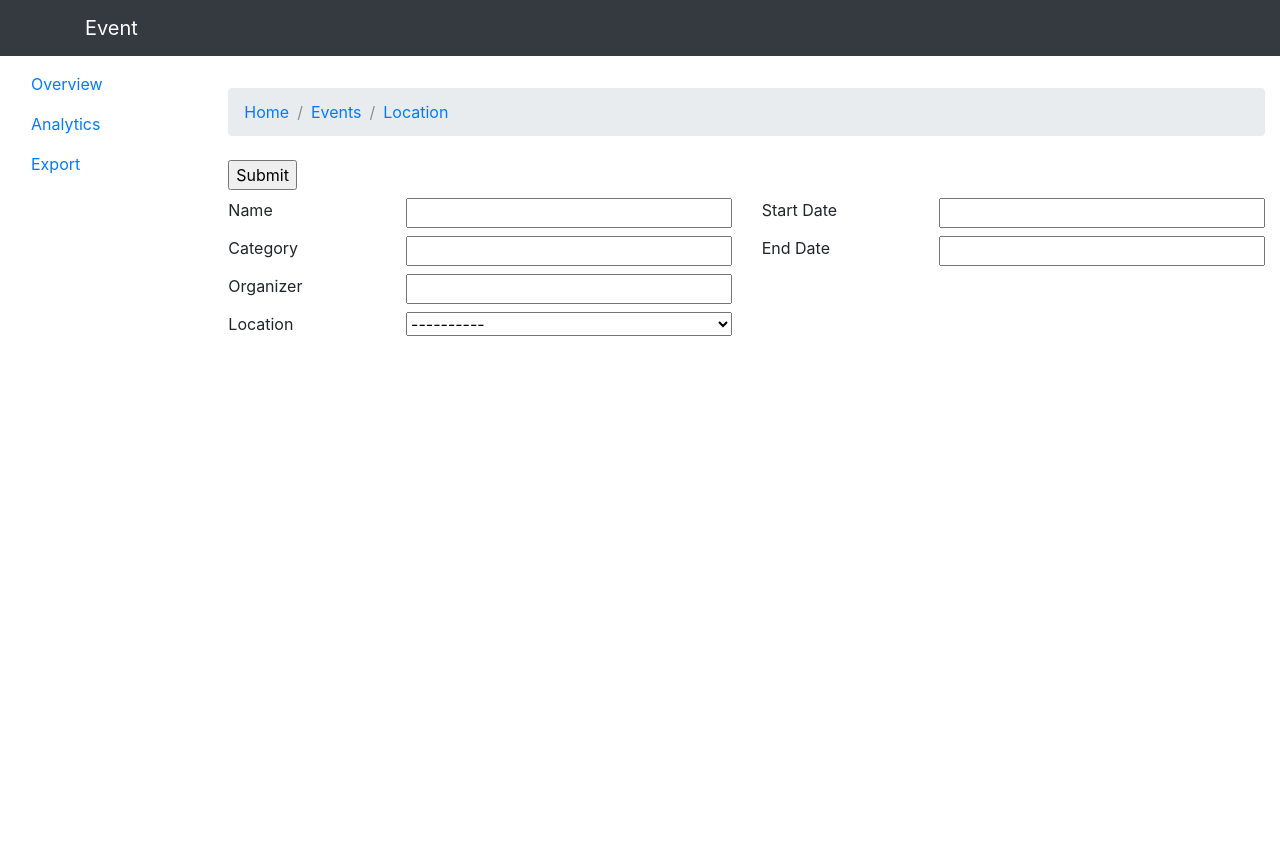
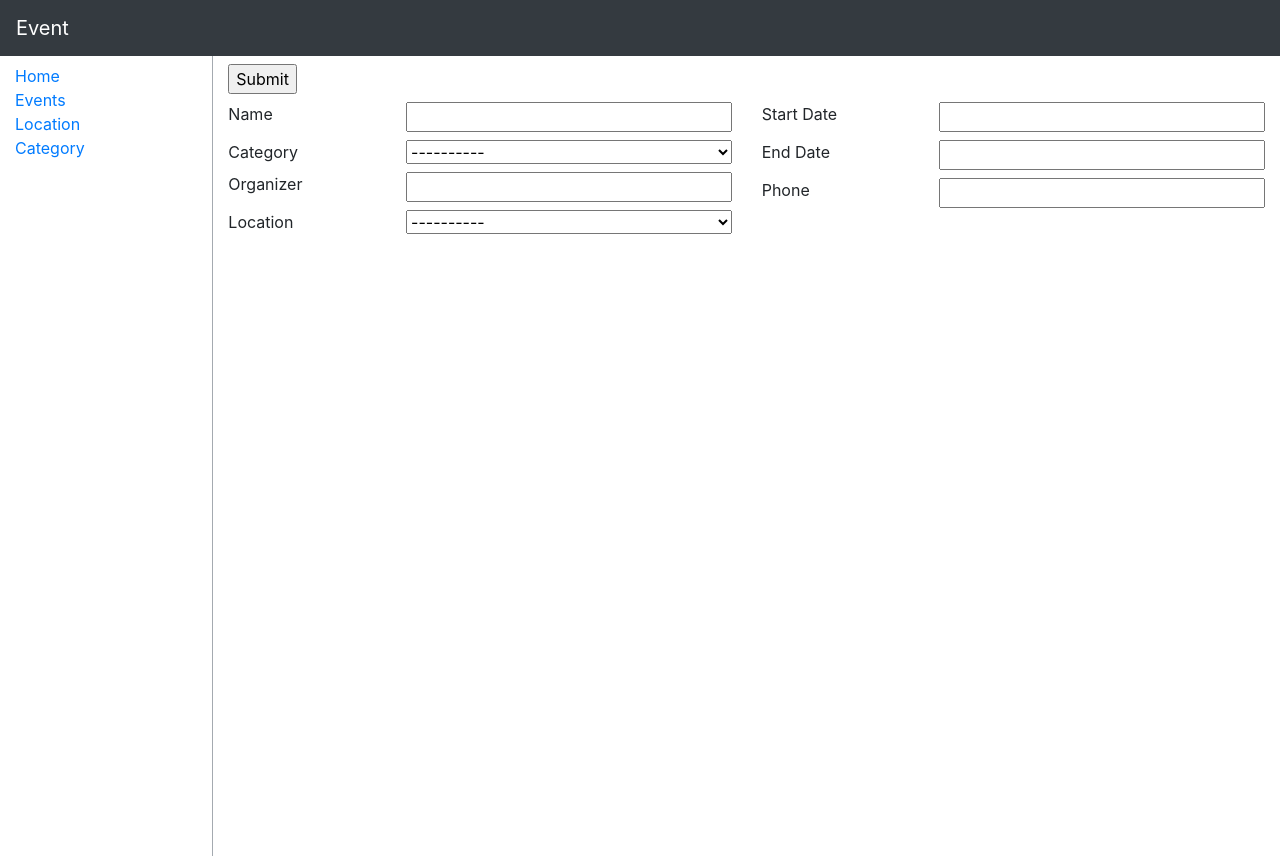
Before and after one commit to dauanvy/django_project, a Django app: page /event_bk in a window 1280 px wide. Before the commit the page ends 336 px from the top, so only its background shows below. Run offline with Django 3.2, Linux system fonts and the light colour scheme; data that the repository does not hold is empty; some libraries are stand-ins or nearby versions.

Commit message:
[ADD]Them bang category, them phan tim kiem trong template trang chu

```diff
--- a/home/models.py
+++ b/home/models.py
@@ -4,6 +4,20 @@ from datetime import date
 from django.template.defaultfilters import slugify
 #Event
 #python3 manage.py migrate --fake home zero
+class Category(models.Model):
+	name = models.CharField(max_length=30)
+	class Meta:
+		db_table = "categorys"
+		ordering = ['-id']
+	def __str__(self):
+		return "%s" % (self.name)
+
+class CategoryForm(forms.ModelForm):
+	name = forms.CharField(label='Name', max_length=100, strip=True, widget=forms.TextInput(attrs={'style':'width:100%'}))
+	class Meta:
+		model = Category
+		fields = ['name']
+
 class Location(models.Model):
 	name = models.CharField(max_length=30)
 	street = models.CharField(max_length=30,default='')
@@ -28,30 +42,36 @@ class Events(models.Model):
 	id = models.AutoField(primary_key=True)
 	name = models.CharField(max_length=256)
 	organizer = models.CharField(max_length=256, default='')
-	category = models.CharField(max_length=256, default='')
+	phone = models.CharField(max_length=256, default='')
+	category = models.ForeignKey(Category, on_delete=models.SET_NULL, null=True, blank=True)
 	location = models.ForeignKey(Location, on_delete=models.SET_NULL, null=True, blank=True)
-	start_date = models.DateTimeField( null=True, blank=True)
+	start_date = models.DateTimeField(null=True, blank=True)
 	end_date = models.DateTimeField(null=True, blank=True)
 	slug = models.SlugField(default='')
+	class Meta:
+		db_table = "events"
+		ordering = ['-id']
 	def __unicode__(self):
-		return '%s' % self.name
+		return '%s-%s' % (self.name,self.city)
 	def get_absolute_url(self):
 		return "/%s/" % (self.slug)
 	def save(self):
 		self.slug = slugify(self.name)
 		super(Events,self).save()
 
-	class Meta:
-		db_table = "events"
-		ordering = ['-id']
+	# def _get_name2(self):
+		# "Returns the person's name2."
+		# return self.name
+	# name2 = property(_get_name2)
 
 class EventsForm(forms.ModelForm):
 	name = forms.CharField(label='Name', max_length=100, strip=True, widget=forms.TextInput(attrs={'style':'width:100%'}))
 	organizer = forms.CharField(label='Organizer', required=False, widget=forms.TextInput(attrs={'style':'width:100%'}))
-	category = forms.CharField(label='Category', required=False, widget=forms.TextInput(attrs={'style':'width:100%'}))
+	phone = forms.CharField(label='Phone', required=False, widget=forms.TextInput(attrs={'style':'width:100%'}))
 	start_date = forms.DateField(label='Start Date', input_formats = [ '%Y-%m-%d' ], required=False, widget=forms.TextInput(attrs={'style':'width:100%'}))
 	end_date = forms.DateField(label='End Date', input_formats = [ '%Y-%m-%d' ], required=False, widget=forms.TextInput(attrs={'style':'width:100%'}))
 	location = forms.ModelChoiceField(queryset=Location.objects.all(), empty_label="----------")
+	category = forms.ModelChoiceField(queryset=Category.objects.all(), empty_label="----------")
 	class Meta:
 		model = Events
-		fields = ['name', 'location','organizer','category', 'start_date', 'end_date']
+		fields = ['name', 'phone', 'location','organizer','category', 'start_date', 'end_date']
--- a/home/templates/home/event_bk.html
+++ b/home/templates/home/event_bk.html
@@ -1,10 +1,13 @@
 {% extends 'base_bk.html' %}
-{% block breadcrumb %}
-  <li class="breadcrumb-item active"><a href="{% url 'home:event_ft' %}">Home</a></li>
-  <li class="breadcrumb-item"><a href="{% url 'home:event_bk' %}">Events</a></li>
-	<li class="breadcrumb-item"><a href="{% url 'home:location_bk' %}">Location</a></li>
+<!--==Title==-->
+{% block title %}
+	Location
 {% endblock %}
-
+<!--==Nvbar Brand==-->
+{% block brand %}
+	Event
+{% endblock %}
+<!--==Content==-->
 {% block content %}
 	<!--Form nhap lieu-->
 	<div id="app_form" class="mb-4">
@@ -23,7 +26,13 @@
 					</div>
 					<div class="row my-2">
 						<div class="col-4">{{ form.category.label}}</div>
-						<div class="col-8">{{ form.category}}</div>
+						<div class="col-8">
+							<select name="category" id="id_category" style="width:100%">
+								{% for name in form.category %}
+									{{ name }}
+								{% endfor %}
+							</select>
+						</div>
 					</div>
 					<div class="row my-2">
 						<div class="col-4">{{ form.organizer.label}}</div>
@@ -49,6 +58,10 @@
 						<div class="col-4">{{ form.end_date.label}}</div>
 						<div class="col-8">{{ form.end_date}}</div>
 					</div>
+					<div class="row my-2">
+						<div class="col-4">{{ form.phone.label}}</div>
+						<div class="col-8">{{ form.phone}}</div>
+					</div>
 				</div>
 			</div>
 		</form>
@@ -63,6 +76,7 @@
 				<th>Location</th>
 				<th>Start Date</th>
 				<th>End Date</th>
+				<th>Phone</th>
 				<th></th>
 				<th></th>
 			</tr>
@@ -76,6 +90,7 @@
 				<td>{{ item.location }}</td>
 				<td>{{ item.start_date }}</td>
 				<td>{{ item.end_date }}</td>
+				<td>{{ item.phone }}</td>
 				<td><a href="{% url 'home:event_bk_update' id=item.id %}">Edit</a></td>
 				<td><a href="{% url 'home:event_bk_remove' id=item.id %}">Remove</a></td>
 			</tr>
--- a/home/urls.py
+++ b/home/urls.py
@@ -9,7 +9,12 @@ urlpatterns = [
 	url(r'^event_bk_update/(?P<id>[\d]+)$',home_views.event_bk_update,name='event_bk_update'),
 	url(r'^event_bk_remove/(?P<id>[\d]+)$',home_views.event_bk_remove,name='event_bk_remove'),
 	url(r'^(?P<slug>[a-zA-Z0-9-]+)/?$', DetailView.as_view(model=Events,),name='events_detail'),
+
 	url(r'^location_bk$',home_views.location_bk,name='location_bk'),
 	url(r'^location_bk_update/(?P<id>[\d]+)$',home_views.location_bk_update,name='location_bk_update'),
 	url(r'^location_bk_remove/(?P<id>[\d]+)$',home_views.location_bk_remove,name='location_bk_remove'),
+
+	url(r'^category_bk$',home_views.category_bk,name='category_bk'),
+	url(r'^category_bk_update/(?P<id>[\d]+)$',home_views.category_bk_update,name='category_bk_update'),
+	url(r'^category_bk_remove/(?P<id>[\d]+)$',home_views.category_bk_remove,name='category_bk_remove'),
 ]
--- a/home/views.py
+++ b/home/views.py
@@ -6,12 +6,61 @@ from home.models import Location
 from home.models import LocationForm
 from home.models import Events
 from home.models import EventsForm
+from home.models import Category
+from home.models import CategoryForm
 
 def event_ft(request):
 	data = {}
 	list_item = Events.objects.all()
 	data['list_item'] = list_item
 	return render(request,'home/event_ft.html',data)
+
+#category
+def category_bk(request):
+	form = CategoryForm(request.POST)
+	data = {}
+	if request.method == 'POST':
+		if form.is_valid():
+			form.save()
+			return HttpResponseRedirect('/category_bk')
+	else :
+		form = CategoryForm()
+	list_item = Category.objects.all()
+	data['id'] = None
+	data['list_item'] = list_item
+	data['form'] = form
+	return render(request,'home/category_bk.html',data)
+def category_bk_update(request, id):
+	data = {}
+	try:
+		selected_item = Category.objects.get(pk=id)
+		form = CategoryForm(instance=selected_item)
+	except Category.DoesNotExist:
+		raise Http404("This item not exist.")
+	if request.method == 'POST':
+		form = CategoryForm(request.POST or None, instance=selected_item)
+		if form.is_valid():
+			form.save()
+			return HttpResponseRedirect('/category_bk')
+	list_item = Category.objects.all()
+	data['id'] = id
+	data['list_item'] = list_item
+	data['form'] = form
+	return render(request,'home/category_bk.html',data)
+
+def category_bk_remove(request, id):
+	data = {}
+	try:
+		selected_item = Category.objects.get(pk=id)
+		selected_item.delete()
+		form = Category()
+	except Category.DoesNotExist:
+		raise Http404("This item not exist.")
+	list_item = Category.objects.all()
+	data['id'] = None
+	data['list_item'] = list_item
+	data['form'] = form
+	return HttpResponseRedirect('/category_bk', data)
 #Location
 def location_bk(request):
 	form = LocationForm(request.POST)
--- a/requirements.txt
+++ b/requirements.txt
@@ -1,2 +1,3 @@
 Django>=1.8,<2.0
 psycopg2
+social-auth-app-django
--- a/static/css/app.css
+++ b/static/css/app.css
@@ -35,3 +35,6 @@ h3.event-ft-h3> span {
     border-bottom: 3px solid green;
     line-height: 1.4;
 }
+#menuleft {
+	border-right:1px solid #868e96bf
+}
--- a/template_base/base_bk.html
+++ b/template_base/base_bk.html
@@ -12,24 +12,21 @@
 		<div id="header"></div>
 		<div id="main">
 			<nav class="navbar navbar-expand-lg navbar-dark bg-dark">
-				<div class="container">
-					<a class="navbar-brand" href="#">Event</a>
-				</div>
+				<a class="navbar-brand" href="#">
+					{% block brand %}Event{% endblock %}
+				</a>
 			</nav>
-			<div class="container-fluid h-100">
-				<div class="row h-100">
-					<div class="col-2 collapse d-md-flex bg-faded pt-2 h-100" id="sidebar">
+			<div class="container-fluid">
+				<div class="row" style="height:100vh">
+					<div class="col-2 collapse d-md-flex bg-faded pt-2" id="menuleft">
 						<ul class="nav flex-column">
-							<li class="nav-item"><a class="nav-link" href="#">Overview</a></li>
-							<li class="nav-item"><a class="nav-link" href="#">Analytics</a></li>
-							<li class="nav-item"><a class="nav-link" href="#">Export</a></li>
+							<li class="nav-item"><a href="{% url 'home:event_ft' %}">Home</a></li>
+							<li class="nav-item"><a href="{% url 'home:event_bk' %}">Events</a></li>
+							<li class="nav-item"><a href="{% url 'home:location_bk' %}">Location</a></li>
+							<li class="nav-item"><a href="{% url 'home:category_bk' %}">Category</a></li>
 						</ul>
 					</div>
-					<div class="col pt-2">
-						<ol class="breadcrumb my-4">
-							{% block breadcrumb %}
-							{% endblock %}
-						</ol>
+					<div class="col pt-2" id="content">
 						{% block content %}
 						{% endblock %}
 					</div>
```
Also changed, not shown: core/settings.py (+11 -0 lines), home/templates/home/category_bk.html (added, +47 -0 lines), home/templates/home/event_ft.html (+14 -26 lines), home/templates/home/location_bk.html (+5 -5 lines), template_base/base_ft.html (+22 -5 lines), home/migrations/0001_initial.py, home/migrations/0002_auto_20171228_0603.py (deleted), home/migrations/0002_events_phone.py (added).
